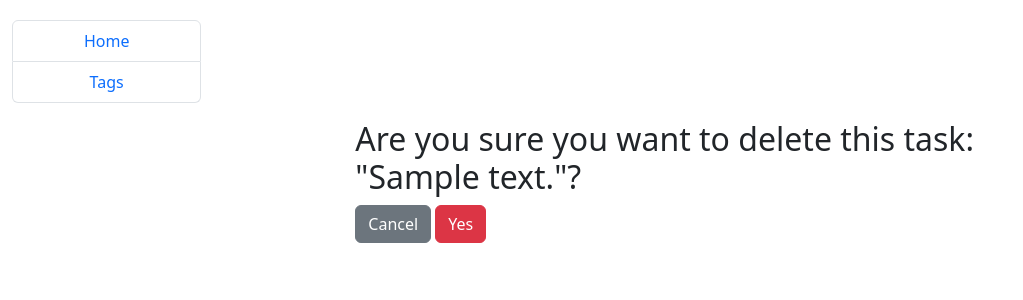
After one commit to VladKyianytsia/to-do-list, a Django app: page /task/1/delete/ in a window 1280 px wide. The commit adds this page. Shown: the top 300 px of the page, without its empty margins (0-1023 px from the left). Run offline with Django 5.2, Linux system fonts and the light colour scheme; tables that the repository leaves empty hold one stand-in row (values such as "Sample post").

Commit message:
created template for task delete confirmation + added Delete link for each Task on task list page

```diff
--- /dev/null
+++ b/templates/to_do_app/task_confirm_delete.html
@@ -0,0 +1,14 @@
+{% extends "base.html" %}
+
+{% block content %}
+  <div style="width: 700px;margin-top: 100px" class="container">
+    <h2>Are you sure you want to delete this task: "{{ task }}"?</h2>
+    <form action="" method="post">
+      {% csrf_token %}
+      <a class="btn btn-secondary" href="{% url "to_do_app:task-list" %}">
+        Cancel
+      </a>
+      <input class="btn btn-danger" type="submit" value="Yes">
+    </form>
+  </div>
+{% endblock %}
--- a/templates/to_do_app/task_list.html
+++ b/templates/to_do_app/task_list.html
@@ -33,7 +33,11 @@
             {{ tag.name }}
           {% endfor %}
         </p>
-        <a href="{% url "to_do_app:task-update" pk=task.id %}">Update</a>
+        <p>
+          <a href="{% url "to_do_app:task-update" pk=task.id %}">Update</a>
+          <a href="{% url "to_do_app:task-delete" pk=task.id %}">Delete</a>
+        </p>
+
       </li>
     {% endfor %}
   </ul>
```
